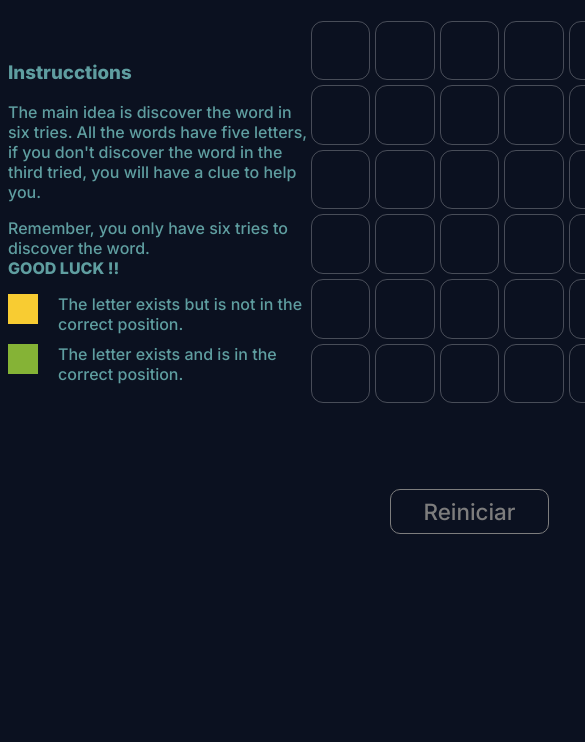
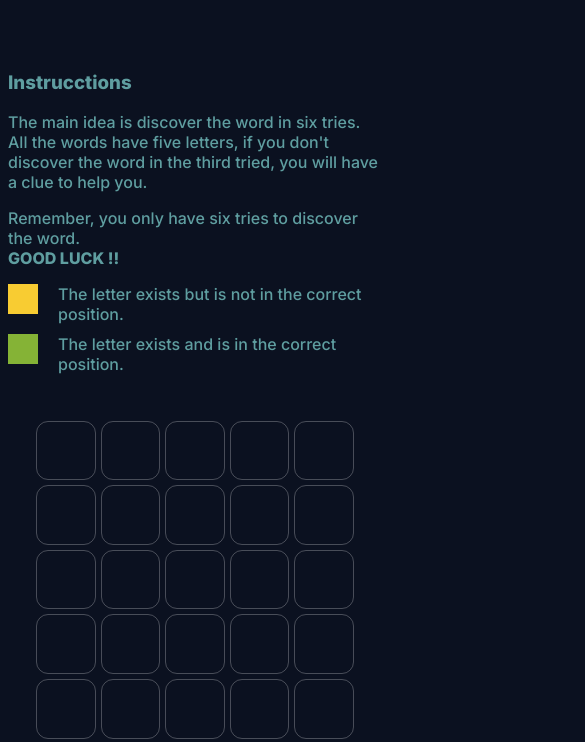
Before and after one commit to snaterave/wordle-rxjs, a website built with webpack: page public/index.html in a window 390 px wide. Shown: the part 75-817 px from the top of the page, 585 px wide, since content can reach past the window. Built offline with nearby package versions, Linux system fonts and the light colour scheme.

Commit message:
Fix responsive

```diff
--- a/src/styles/main.css
+++ b/src/styles/main.css
@@ -23,7 +23,7 @@ main{
 
 .principal{
   display: grid;
-  grid-template-columns: minmax(300px,2fr) 3fr;
+  grid-template-columns: repeat(2,1fr);
   grid-auto-rows: 400px;
 }
 
@@ -148,3 +148,23 @@ main{
     transform: scale(1.1);
   }
 }
+
+@media screen and (max-width: 768px){
+  /*.hero{
+    grid-template-columns: minmax(300px,500px);
+    justify-content: center;
+  }*/
+
+  /*.instructions{
+    display: none;
+  }*/
+
+  /*.dishes-grid{
+    grid-template-columns: repeat(auto-fit, minmax(75px, 150px));
+  }*/
+
+  .principal{
+    grid-template-columns: 1fr;
+
+  }
+}
```
